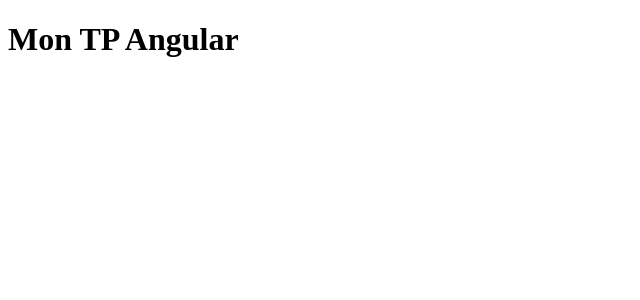
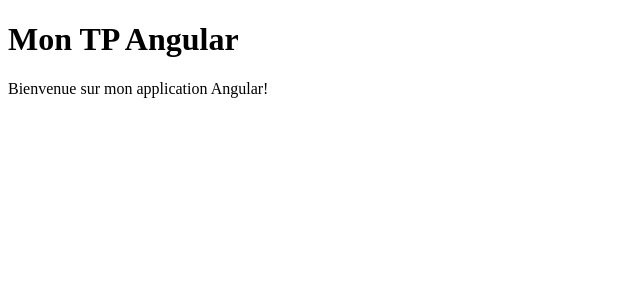
Before and after one commit to Florian2524/tp-angular-niveau1, an Angular app: page / in a window 1280 px wide. Shown: the top 300 px of the page, without its empty margins (0-640 px from the left). Built offline with nearby package versions, Linux system fonts and the light colour scheme.

Commit message:
Ajout du composant welcome avec interpolation

```diff
--- a/src/app/app.html
+++ b/src/app/app.html
@@ -1 +1,2 @@
 <h1>Mon TP Angular</h1>
+<app-welcome></app-welcome>
--- a/src/app/app.ts
+++ b/src/app/app.ts
@@ -1,9 +1,10 @@
 import { Component, signal } from '@angular/core';
 import { RouterOutlet } from '@angular/router';
+import { Welcome } from './welcome/welcome';
 
 @Component({
   selector: 'app-root',
-  imports: [RouterOutlet],
+  imports: [RouterOutlet, Welcome],
   templateUrl: './app.html',
   styleUrl: './app.css'
 })
--- /dev/null
+++ b/src/app/welcome/welcome.html
@@ -0,0 +1 @@
+<p>{{ message }}</p>
--- /dev/null
+++ b/src/app/welcome/welcome.ts
@@ -0,0 +1,11 @@
+import { Component } from '@angular/core';
+
+@Component({
+  selector: 'app-welcome',
+  imports: [],
+  templateUrl: './welcome.html',
+  styleUrl: './welcome.css',
+})
+export class Welcome {
+  message = 'Bienvenue sur mon application Angular!';
+}
```
Also changed, not shown: src/app/welcome/welcome.css (added), 1 other file (tests, documents, lock files or other folders).
